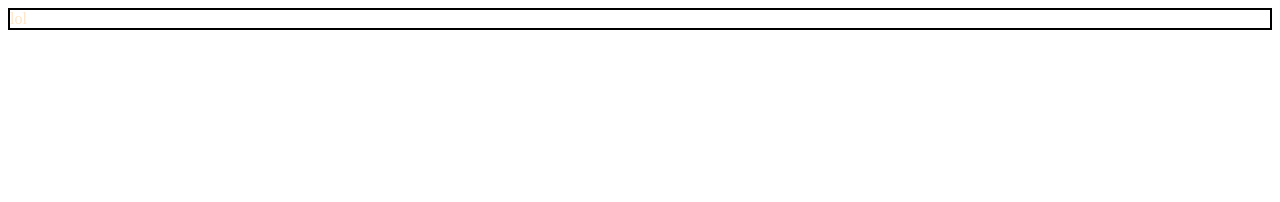
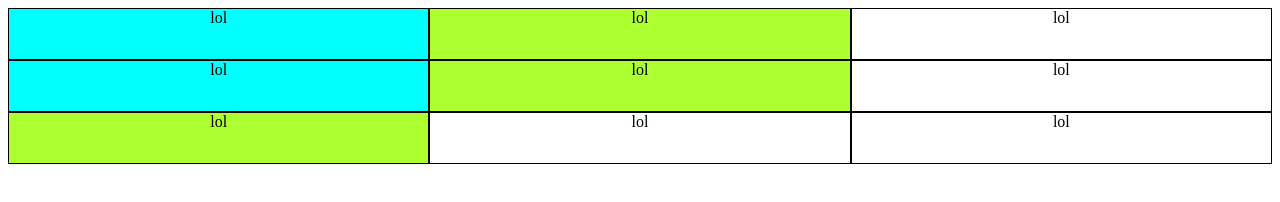
Before and after one commit to zaxy13/LoomingTowers, a plain HTML site: page index.html in a window 1280 px wide. Drawn offline with Linux system fonts and the light colour scheme.

Commit message:
Grids and style part one
Vary basic display for tiles with css

```diff
--- a/Assets/css/main.css
+++ b/Assets/css/main.css
@@ -1,8 +1,17 @@
-div {
-    color: salmon;
+.row {
+  display: flex;
 }
-
+.col {
+  flex: 1;
+}
 .tile {
-    border: 2px solid black;
-    color: bisque;
+    border: 1px solid black;
+    text-align: center;
+    height: 50px
 }
+.water {
+    background-color: aqua;
+}
+.grass {
+    background-color: greenyellow;
+}
--- a/index.html
+++ b/index.html
@@ -7,6 +7,8 @@
     </head>
     <body>
         <!-- meh -->
-        <div class="tile">lol</div>
+        <div class="row"><div class="tile col water">lol</div><div class="tile col grass">lol</div><div class="tile col">lol</div></div>
+        <div class="row"><div class="tile col water">lol</div><div class="tile col grass">lol</div><div class="tile col">lol</div></div>
+        <div class="row"><div class="tile col grass">lol</div><div class="tile col">lol</div><div class="tile col">lol</div></div>
     </body>
 </html>
```
